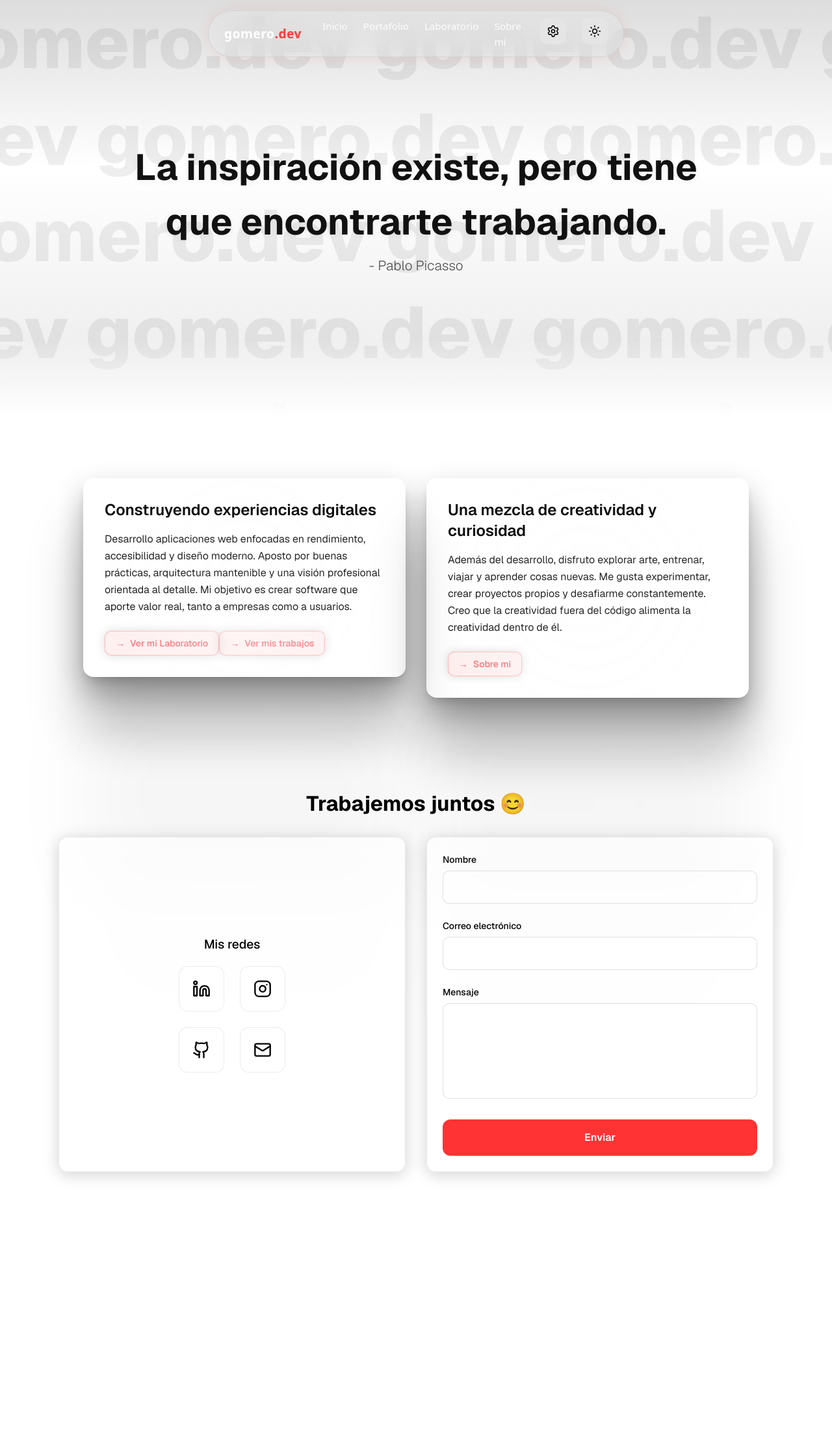
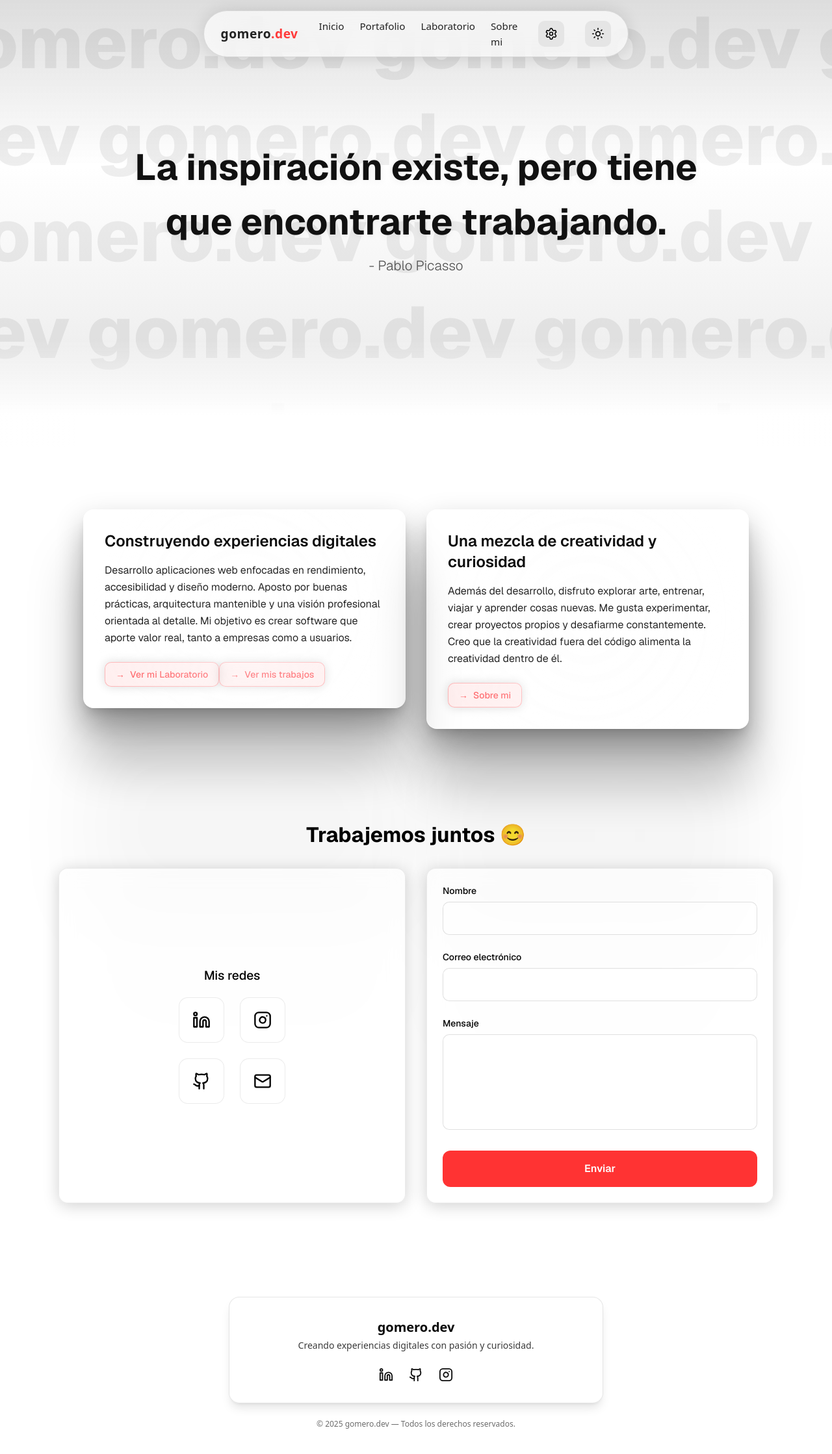
Before and after one commit to francoclas/gomero-site, a Next.js app: page / in a window 1280 px wide. Shown: the whole page at 65% size. Before the commit the page ends 1852 px from the top, so only its background shows below. Built offline with nearby package versions, Linux system fonts and the light colour scheme; no server answers.

Commit message:
feat: new footer | fix: nav | new: stack carousel

```diff
--- a/messages/en.json
+++ b/messages/en.json
@@ -24,6 +24,10 @@
         "aboutLinkWork":"See my Portfolio",
         "aboutLinkLab" :"See my personal projects",
         "aboutLinkMe" :"About me"
+    },
+    "footer":{
+        "footerDesc" :"Building digital experiences with passion and curiosity.",
+        "footerRec" : "All rights reserved."
     }
 
 
--- a/messages/es.json
+++ b/messages/es.json
@@ -25,6 +25,9 @@
         "aboutLinkLab" :"Ver mi Laboratorio",
         "aboutLinkMe" :"Sobre mi"
 
+    },
+    "footer":{
+        "footerDesc" :"Creando experiencias digitales con pasión y curiosidad.",
+        "footerRec" : "Todos los derechos reservados."
     }
-
 }
--- a/services/frases.js
+++ b/services/frases.js
@@ -1,25 +1,5 @@
 export async function obtenerFrase(locale = "es") {
-  try {
-    const endpoint = `https://goquotes-api.herokuapp.com/api/v1/random?lang=${locale}`;
 
-    const res = await fetch(endpoint, {
-      next: { revalidate: 3600 } // Cambia cada 1 hora
-    });
-
-    if (!res.ok) throw new Error("Error API frases");
-
-    const data = await res.json();
-    const quote = data.data.quotes[0];
-
-    return {
-      frase: quote.text,
-      autor: quote.author
-    };
-
-  } catch (e) {
-    console.error("Error obteniendo frase:", e);
-
-    // Fallback elegante
     return locale === "es"
       ? {
           frase: "La inspiración existe, pero tiene que encontrarte trabajando.",
@@ -30,4 +10,3 @@ export async function obtenerFrase(locale = "es") {
           autor: "Pablo Picasso",
         };
   }
-}
--- a/src/app/layout.tsx
+++ b/src/app/layout.tsx
@@ -9,6 +9,7 @@ import { cookies } from "next/headers";
 //Paginas
 //Componentes
 import Nav from "../components/Nav"
+import Footer from "@/components/footer";
 
 const geistSans = Geist({
   variable: "--font-geist-sans",
@@ -42,6 +43,7 @@ export default async function RootLayout({
         <NextIntlClientProvider>
         <Nav></Nav>
         {children}
+        <Footer></Footer>
         </NextIntlClientProvider>
         </ThemeProvider>
       </body>
--- a/src/app/page.tsx
+++ b/src/app/page.tsx
@@ -1,6 +1,7 @@
 import Image from "next/image";
 //Secciones
 import Hero from "@/components/home/Hero"
+import TechStackCarousel from "@/components/home/StackCarousel";
 import AboutSection from "@/components/home/AboutSection";
 import ContactSection from "@components/home/ContactSection";
 export default function Home() {
@@ -9,6 +10,9 @@ export default function Home() {
       <main className="">
         <section className="hero-inicio">
           <Hero></Hero>
+        </section>
+        <section className="StackCarousel">
+          <TechStackCarousel></TechStackCarousel>
         </section>
         <section className="AboutSite">
           <AboutSection></AboutSection>
--- a/src/components/Nav.tsx
+++ b/src/components/Nav.tsx
@@ -33,20 +33,24 @@ export default function Nav() {
         return () => document.removeEventListener("mousedown",handleClickOutside)
     },[]);
     return (
-        <nav className="nav-container">
-            <h1 className="nav-logo">gomero<span className="dot-red">.dev</span></h1>
+      <nav className="nav-container">
+            <h1 className="nav-logo">
+                gomero<span className="dot-red">.dev</span>
+            </h1>
+
             <ul className="nav-links">
                 <li><a href="#">{t('links.home')}</a></li>
                 <li><a href="#">{t('links.projects')}</a></li>
                 <li><a href="#">{t('links.lab')}</a></li>
                 <li><a href="#">{t('links.personal')}</a></li>
-      <li>
-        <SettingsMenu/>
-      </li>
-      <li>
-        <ThemeToggle/>
-      </li>
             </ul>
+
+            <div className="config-btn">
+                <SettingsMenu />
+            </div>
+            <div className="theme-btn">
+                <ThemeToggle />
+            </div>
         </nav>
     );
 }
--- /dev/null
+++ b/src/components/footer.tsx
@@ -0,0 +1,72 @@
+"use client";
+
+import { Github, Instagram, Linkedin } from "lucide-react";
+import { useEffect, useState } from "react";
+import { useTranslations } from 'next-intl';
+export default function Footer() {
+  const [show, setShow] = useState(false);
+  const t = useTranslations("footer");
+  useEffect(() => {
+    const timer = setTimeout(() => setShow(true), 200);
+    return () => clearTimeout(timer);
+  }, []);
+
+  return (
+    <footer
+      className={`
+        w-full mt-24 pb-10 flex flex-col items-center gap-6 text-center
+        transition-all duration-700
+        ${show ? "opacity-100 translate-y-0" : "opacity-0 translate-y-6"}
+      `}
+    >
+      {/* Glass Card */}
+      <div className="
+        px-6 py-8 rounded-2xl
+        backdrop-blur-md
+        bg-white/50 dark:bg-white/5
+        border border-black/10 dark:border-white/10
+        shadow-lg max-w-xl w-[90%]
+        transition
+      ">
+        <h3 className="text-xl font-semibold">gomero.dev</h3>
+        <p className="opacity-80 mt-1 text-sm">
+          {t("footerDesc")}
+        </p>
+
+
+        <div className="flex items-center justify-center gap-6 mt-6">
+          <IconLink href="https://www.linkedin.com/in/francogomezuy/">
+            <Linkedin size={22} />
+          </IconLink>
+
+          <IconLink href="https://github.com/francoclas">
+            <Github size={22} />
+          </IconLink>
+
+          <IconLink href="https://www.instagram.com/gomerodev/">
+            <Instagram size={22} />
+          </IconLink>
+        </div>
+      </div>
+
+      <p className="text-xs opacity-60 select-none">
+        © {new Date().getFullYear()} gomero.dev — {t("footerRec")}
+      </p>
+    </footer>
+  );
+}
+
+function IconLink({ href, children }: any) {
+  return (
+    <a
+      href={href}
+      target="_blank"
+      className="
+        transition-transform duration-200
+        hover:scale-125 hover:text-red-400
+      "
+    >
+      {children}
+    </a>
+  );
+}
--- /dev/null
+++ b/src/components/home/StackCarousel.tsx
@@ -0,0 +1,38 @@
+"use client";
+import "@/styles/home/tech-stack-carousel.css";
+
+export default function TechStackCarousel() {
+  const tech = [
+    { src: "https://cdn.jsdelivr.net/gh/devicons/devicon@latest/icons/react/react-original.svg", alt: "React" },
+    { src: "https://cdn.jsdelivr.net/gh/devicons/devicon@latest/icons/nextjs/nextjs-original.svg", alt: "Next.js" },
+    { src: "https://cdn.jsdelivr.net/gh/devicons/devicon@latest/icons/tailwindcss/tailwindcss-original.svg", alt: "TailwindCSS" },
+    { src: "https://cdn.jsdelivr.net/gh/devicons/devicon@latest/icons/javascript/javascript-original.svg", alt: "JavaScript" },
+    { src: "https://cdn.jsdelivr.net/gh/devicons/devicon@latest/icons/typescript/typescript-original.svg", alt: "TypeScript" },
+    { src: "https://cdn.jsdelivr.net/gh/devicons/devicon@latest/icons/csharp/csharp-original.svg", alt: "C#" },
+    { src: "https://cdn.jsdelivr.net/gh/devicons/devicon@latest/icons/dotnetcore/dotnetcore-original.svg", alt: ".NET" },
+    { src: "https://cdn.jsdelivr.net/gh/devicons/devicon@latest/icons/azuresqldatabase/azuresqldatabase-original.svg", alt: "SQL" },
+    { src: "https://cdn.jsdelivr.net/gh/devicons/devicon@latest/icons/github/github-original.svg", alt: "GitHub" },
+    { src: "https://cdn.jsdelivr.net/gh/devicons/devicon@latest/icons/java/java-original.svg", alt: "Java" },
+    { src: "https://cdn.jsdelivr.net/gh/devicons/devicon@latest/icons/amazonwebservices/amazonwebservices-original-wordmark.svg", alt: "AWS" },
+    { src: "https://cdn.jsdelivr.net/gh/devicons/devicon@latest/icons/ionic/ionic-original.svg", alt: "Ionic" },
+    { src: "https://cdn.jsdelivr.net/gh/devicons/devicon@latest/icons/jira/jira-original.svg", alt: "Jira" },
+    { src: "https://cdn.jsdelivr.net/gh/devicons/devicon@latest/icons/figma/figma-original.svg", alt: "Figma" },
+  ];
+
+  const loop = [...tech, ...tech, ...tech]; // triple para que nunca quede vacío
+
+  return (
+    <section className="tech-carousel-wrapper">
+      <div className="fade-left"></div>
+      <div className="fade-right"></div>
+
+      <div className="tech-carousel">
+        {loop.map((item, i) => (
+          <div key={i} className="tech-item">
+            <img src={item.src} alt={item.alt} draggable="false" />
+          </div>
+        ))}
+      </div>
+    </section>
+  );
+}
--- /dev/null
+++ b/src/styles/home/tech-stack-carousel.css
@@ -0,0 +1,69 @@
+/* --- CONTENEDOR PRINCIPAL --- */
+.tech-carousel-wrapper {
+  position: relative;
+  overflow: hidden;
+  width: 100%;
+  padding: 1.5rem 0;
+  display: flex;
+  justify-content: center;
+  align-items: center;
+}
+
+/* --- GRADIENTES LATERALES --- */
+.fade-left,
+.fade-right {
+  position: absolute;
+  top: 0;
+  width: 120px;
+  height: 100%;
+  pointer-events: none;
+  z-index: 10;
+}
+
+:root {
+  --bg-main: #ffffff;
+}
+
+.dark {
+  --bg-main: #000000;
+}
+
+.fade-left {
+  left: 0;
+  background: linear-gradient(to right, var(--bg-main) 0%, transparent 100%);
+}
+
+.fade-right {
+  right: 0;
+  background: linear-gradient(to left, var(--bg-main) 0%, transparent 100%);
+}
+
+/* --- CARRUSEL INFINITO --- */
+.tech-carousel {
+  display: flex;
+  align-items: center;
+  gap: 3rem;
+  width: max-content;
+  animation: scroll 40s linear infinite; /* velocidad */
+}
+
+/* Loop perfecto */
+@keyframes scroll {
+  from {
+    transform: translateX(0);
+  }
+  to {
+    transform: translateX(-50%); /* la mitad del array duplicado */
+  }
+}
+
+/* --- ICONOS --- */
+.tech-item {
+  opacity: 0.85;
+  transition: transform 0.3s ease, opacity 0.3s ease;
+}
+
+.tech-item:hover {
+  transform: scale(1.15);
+  opacity: 1;
+}
--- a/src/styles/nav.css
+++ b/src/styles/nav.css
@@ -1,4 +1,3 @@
-/* NAV CON ESTÉTICA LIQUID GLASS */
 
 .nav-container {
   position: fixed;
@@ -11,47 +10,69 @@
   align-items: center;
   gap: 2rem;
 
-    padding: 0.7rem 1.5rem;
+  padding: 0.7rem 1.6rem;
+  border-radius: 999px;
 
-    background: rgba(255, 255, 255, 0.08);
   backdrop-filter: blur(18px) saturate(140%);
-    border: 1px solid rgba(197, 197, 197, 0.555);
+  transition: all 0.3s ease;
+  box-shadow: 0 0 25px rgba(0,0,0,0.12);
+}
 
-    border-radius: 999px;
+html.light .nav-container {
+  background: rgba(255, 255, 255, 0.65);
+  border: 1px solid rgba(0, 0, 0, 0.12);
+}
+
+html.dark .nav-container {
+  background: rgba(20, 20, 20, 0.55);
+  border: 1px solid rgba(255, 255, 255, 0.10);
   box-shadow: 0 0 25px rgba(255, 0, 0, 0.08);
-
-    transition: all 0.3s ease;
 }
 
 .nav-container:hover {
-    background: rgba(255, 255, 255, 0.12);
-    box-shadow: 0 0 35px rgba(255, 0, 0, 0.15);
-    transform: translateX(-50%) scale(1.02);
+  transform: translateX(-50%) scale(1.03);
 }
 
-/* LOGO */
+
+
 .nav-logo {
-    color: white;
   font-size: 1.2rem;
   font-weight: 600;
   letter-spacing: 0.5px;
+}
+
+
+html.light .nav-logo {
+  color: #222;
+}
+
+html.dark .nav-logo {
+  color: white;
 }
 
 .dot-red {
   color: #ff3b3b;
 }
 
-/* LINKS */
+
 .nav-links {
   display: flex;
   gap: 1.5rem;
   list-style: none;
 }
 
+html.light .nav-links a {
+  color: #222;
+}
+
+
+html.dark .nav-links a {
+  color: rgba(255, 255, 255, 0.9);
+}
+
 .nav-links a {
-    color: rgba(255, 255, 255, 0.9);
+  text-decoration: none;
   font-size: 0.95rem;
-    text-decoration: none;
   transition: 0.25s ease;
 }
 
@@ -59,7 +80,13 @@
   color: #ff4747;
 }
 
-/* RESPONSIVE */
+
+.config-btn,
+.theme-btn {
+  display: flex;
+  align-items: center;
+}
+
 @media (max-width: 600px) {
   .nav-container {
     gap: 1rem;
@@ -67,75 +94,10 @@
   }
 
   .nav-links {
-        gap: 0.8rem;
+    gap: 0.9rem;
   }
 
   .nav-links a {
     font-size: 0.85rem;
   }
 }
-
-.group .dropdown {
-  position: absolute;
-  top: 2.2rem;
-  left: 0;
-  background: rgba(255,255,255,0.15);
-  backdrop-filter: blur(15px);
-  padding: 0.5rem 1rem;
-  border-radius: 0.7rem;
-  display: none;
-}
-
-.group:hover .dropdown {
-  display: block;
-}
-
-.dropdown li {
-  padding: 0.3rem 0.2rem;
-  cursor: pointer;
-}
-
-.dropdown li:hover {
-  color: #ff4747;
-}
-/* Botón contenedor */
-.config-btn {
-  position: relative;
-  cursor: pointer;
-  padding: 0 0.5rem;
-}
-
-/* Dropdown base (cerrado) */
-.dropdown {
-  position: absolute;
-  top: 2.4rem; /* DESPLAZA HACIA ABAJO */
-  left: 0;     /* SE ALINEA BAJO EL BOTÓN */
-  background: rgba(255, 255, 255, 0.15);
-  backdrop-filter: blur(15px);
-  padding: 0.6rem 1rem;
-  border-radius: 0.7rem;
-  border: 1px solid rgba(255, 255, 255, 0.2);
-
-  opacity: 0;
-  pointer-events: none;
-  transform: translateY(-8px);
-  transition: all 0.22s ease;
-}
-
-/* Dropdown ABIERTO */
-.dropdown.show {
-  opacity: 1;
-  pointer-events: auto;
-  transform: translateY(0px);
-}
-
-.dropdown li {
-  padding: 0.35rem 0;
-  white-space: nowrap;
-  transition: 0.2s;
-}
-
-.dropdown li:hover {
-  color: #ff4747;
-  transform: translateX(3px);
-}
```
Lines whose indentation alone changed are shown as unchanged.
